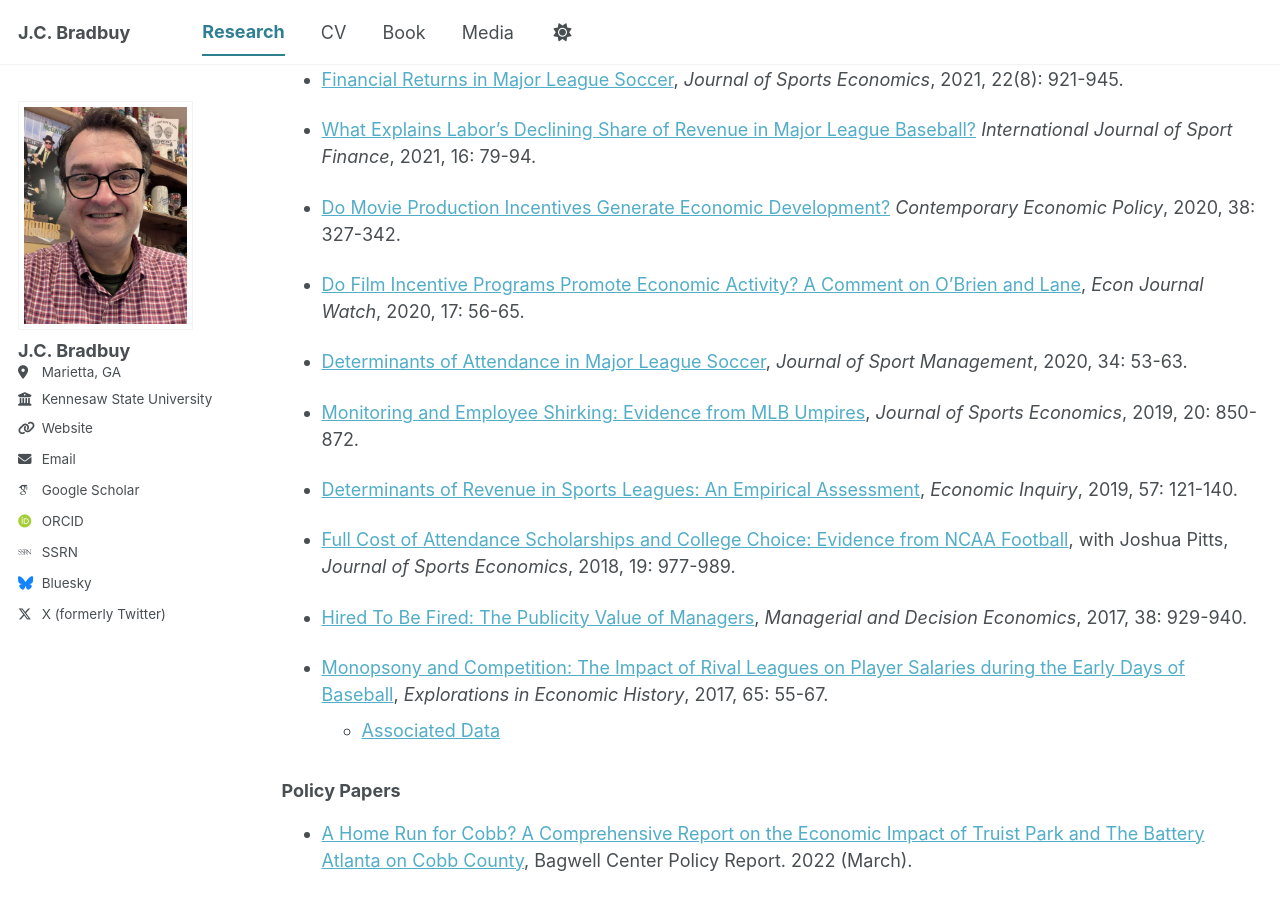
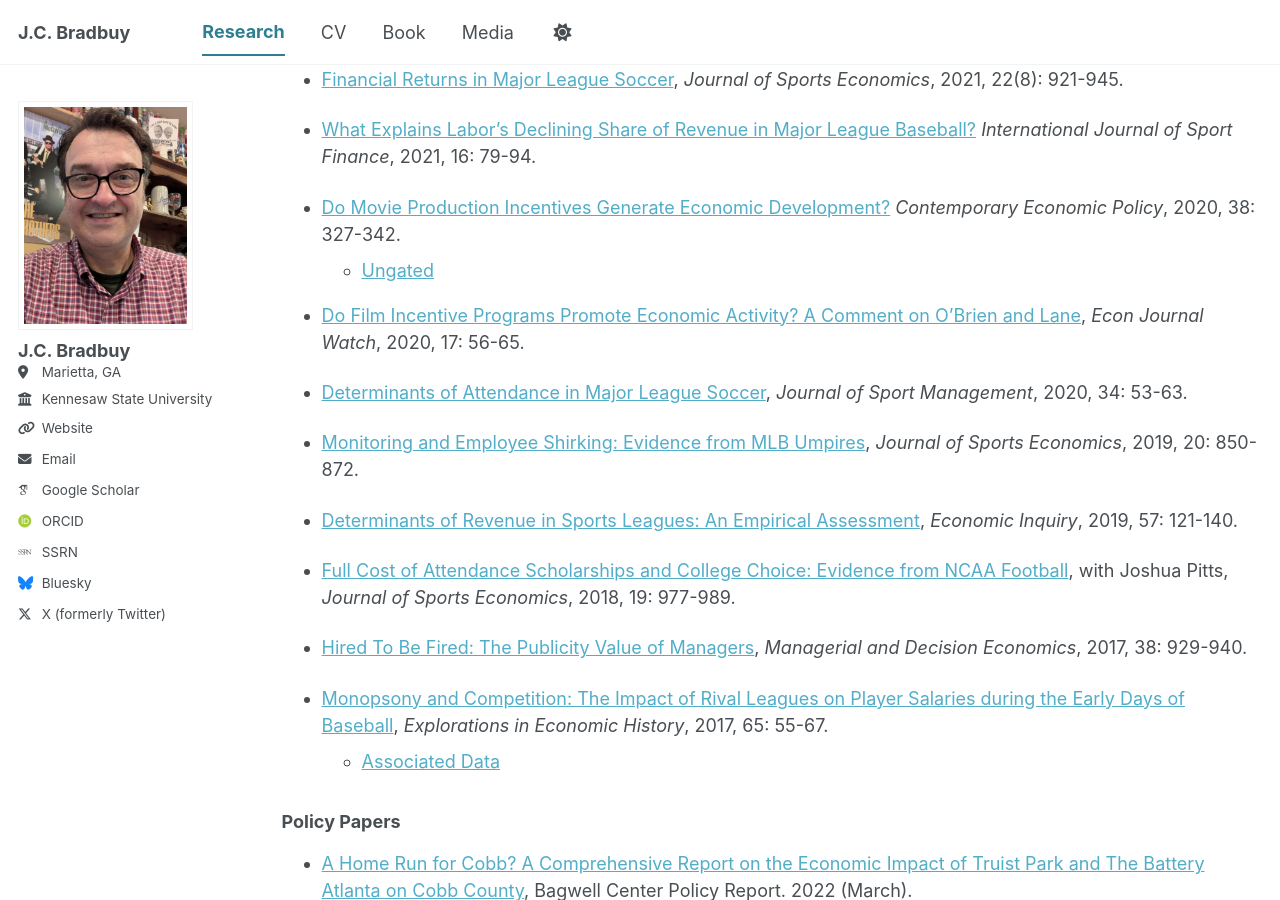
Before and after one commit to jcbradbury/jcbradbury.github.io, a Jekyll site: the page built from _pages/research.md, in a window 1280 px wide and 900 px high, scrolled down 900 px. Built offline with Jekyll 4.4.1, drawn with Linux system fonts in a browser that asks for light colours; some web fonts are replaced; a script bundle is joined from its source files by our own code; library files that are not in the unit come from our copies.

Commit message:
Update research.md

```diff
--- a/_pages/research.md
+++ b/_pages/research.md
@@ -42,6 +42,7 @@ author_profile: true
 - [What Explains Labor's Declining Share of Revenue in Major League Baseball?](https://fitpublishing.com/articles/what-explains-labor%E2%80%99s-declining-share-revenue-major-league-baseball) *International Journal of Sport Finance*, 2021, 16: 79-94.
 
 - [Do Movie Production Incentives Generate Economic Development?](https://onlinelibrary.wiley.com/share/author/ZSXPWRGTWSRGNIPCE4UZ?target=10.1111/coep.12443) *Contemporary Economic Policy*,  2020, 38: 327-342.
+    - [Ungated](https://onlinelibrary.wiley.com/share/author/NUA7BQFH54UCASJGBAMH?target=10.1111/coep.12443)
 
 - [Do Film Incentive Programs Promote Economic Activity? A Comment on O’Brien and Lane](https://econjwatch.org/articles/do-film-incentive-programs-promote-economic-activity-a-comment-on-o-brien-and-lane), *Econ Journal Watch*, 2020, 17: 56-65.
 
```
